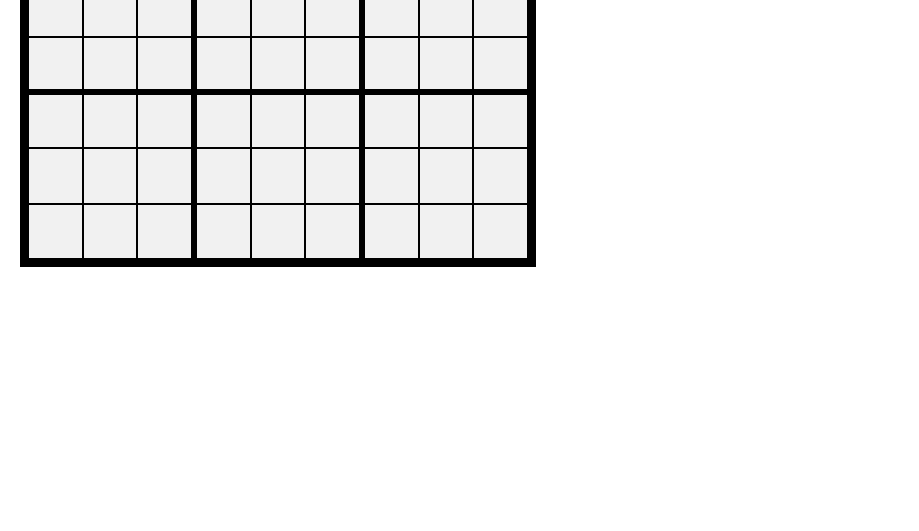
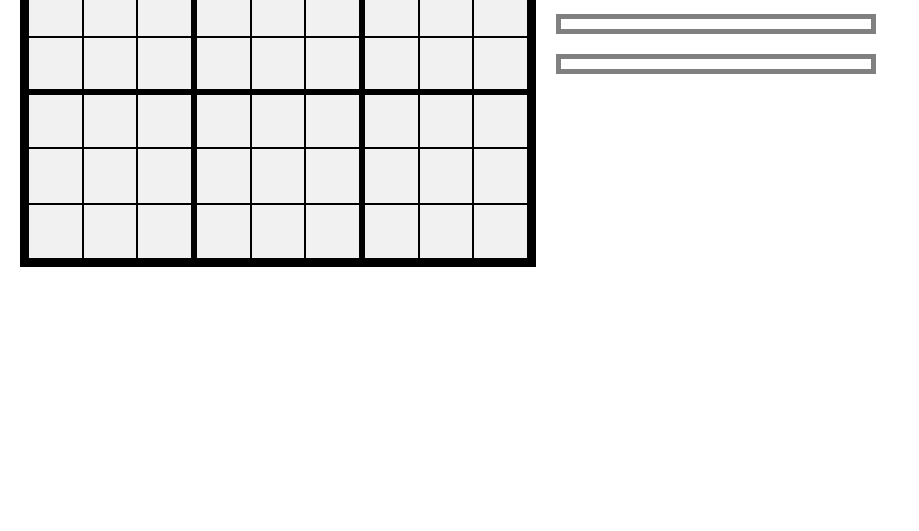
Before and after one commit to avalanche000/Sudoku-Solver, a website with bundled scripts: page index.html in a window 1280 px wide. Shown: the part 269-800 px from the top of the page, without its empty margins (0-919 px from the left). Built offline with nearby package versions, Linux system fonts and the light colour scheme.

Commit message:
Update style.css

```diff
--- a/src/style.css
+++ b/src/style.css
@@ -66,7 +66,7 @@ body {
     background-color: rgb(255, 42, 42);
 }
 
-#display {
+.display {
     width: 300px;
     border: 5px solid gray;
     padding: 5px;
```
